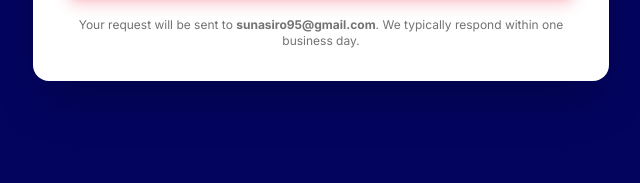
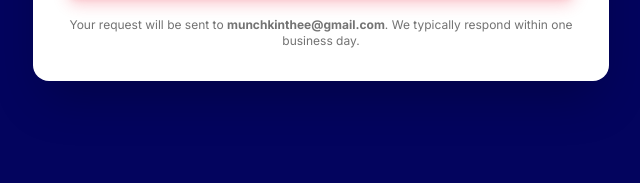
Before and after one commit to MunchkinTHEE/sunasiro-consultancy, a website: page index.html in a window 1280 px wide. Shown: the part 5802-5985 px from the top of the page, 639-1279 px from the left. Drawn offline with nearby package versions, Linux system fonts and the light colour scheme.

Commit message:
Update index.html

```diff
--- a/index.html
+++ b/index.html
@@ -714,7 +714,7 @@
                 <svg class="w-5 h-5" fill="none" stroke="currentColor" viewBox="0 0 24 24"><path stroke-linecap="round" stroke-linejoin="round" stroke-width="2" d="M14 5l7 7m0 0l-7 7m7-7H3"/></svg>
               </button>
               <p id="formStatus" class="text-sm text-center hidden"></p>
-              <p class="text-xs text-neutral-500 text-center">Your request will be sent to <strong>sunasiro95@gmail.com</strong>. We typically respond within one business day.</p>
+              <p class="text-xs text-neutral-500 text-center">Your request will be sent to <strong>munchkinthee@gmail.com</strong>. We typically respond within one business day.</p>
             </div>
           </form>
         </div>
```
